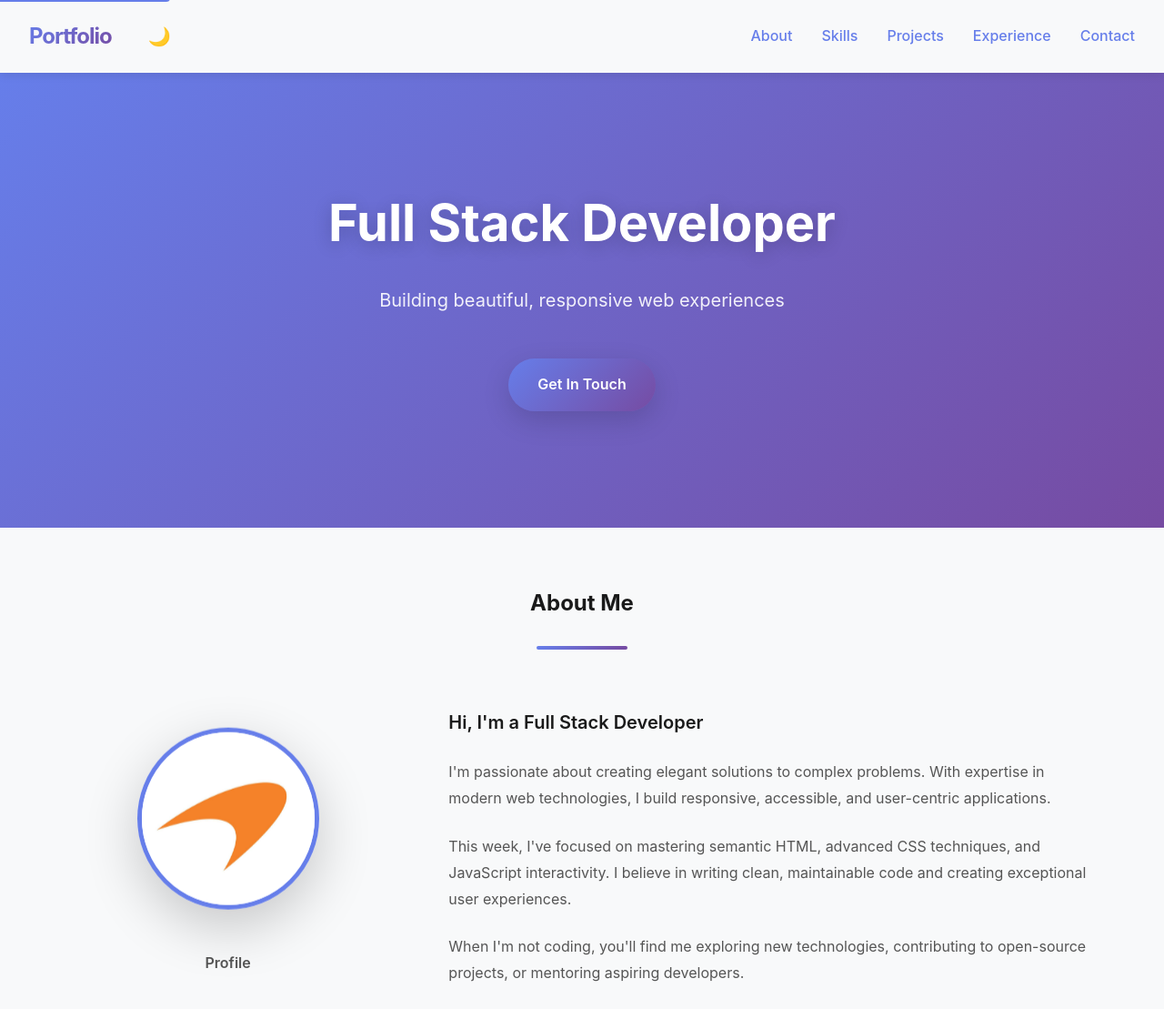
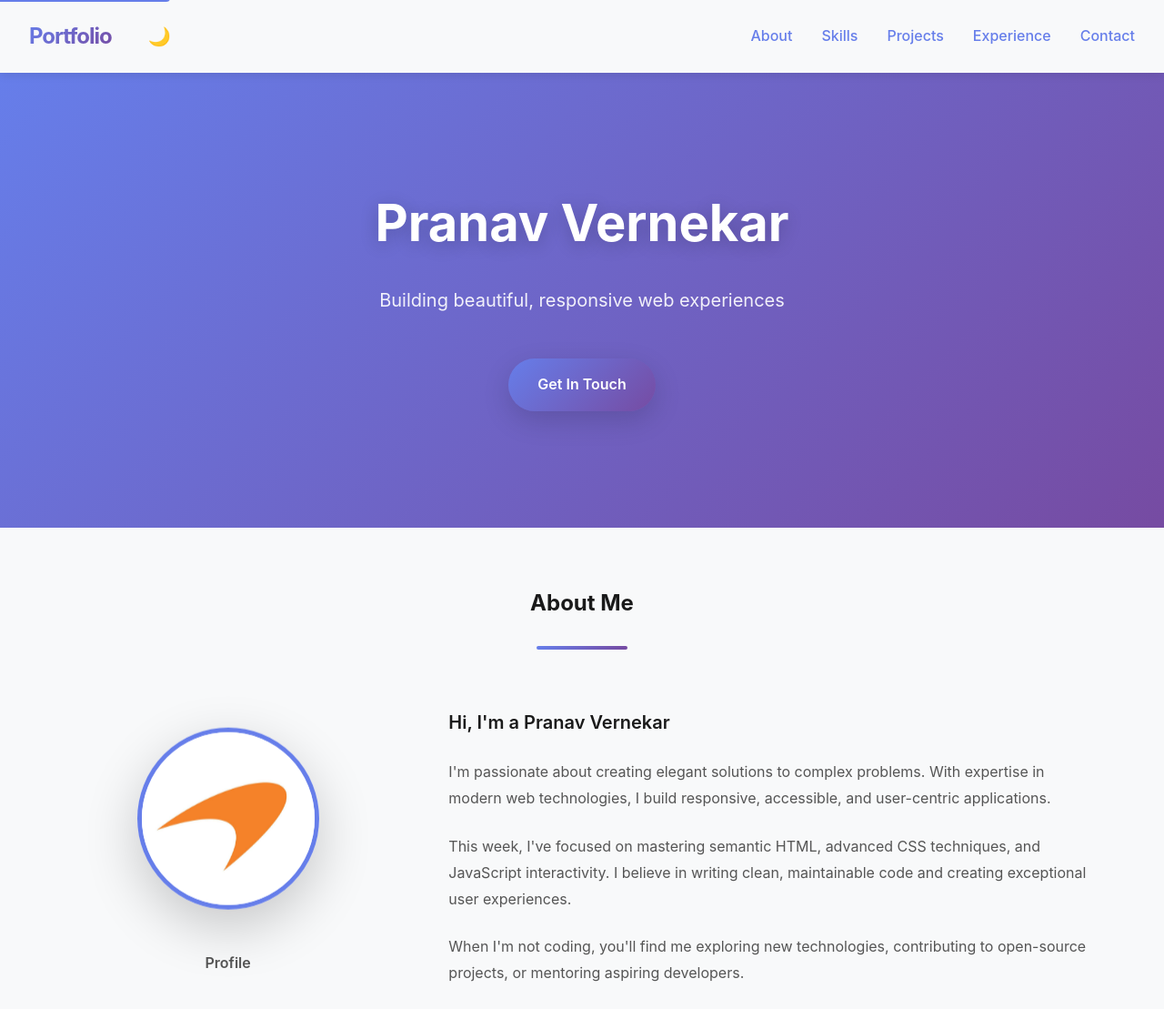
Before and after one commit to Pranavv2006/unify-labs-practice, a plain HTML site: page Day-08/index.html in a window 1280 px wide. Shown: the top 1109 px of the page at 91% size. Drawn offline with Linux system fonts and the light colour scheme.

Commit message:
name update

```diff
--- a/Day-08/index.html
+++ b/Day-08/index.html
@@ -45,7 +45,7 @@
         <!-- Hero Section -->
         <section class="hero">
             <div class="hero-content">
-                <h2>Full Stack Developer</h2>
+                <h2>Pranav Vernekar</h2>
                 <p class="hero-subtitle">Building beautiful, responsive web experiences</p>
                 <a href="#contact" class="cta-button">Get In Touch</a>
             </div>
@@ -60,7 +60,7 @@
                         <figcaption>Profile</figcaption>
                     </figure>
                     <div class="about-text">
-                        <h3>Hi, I'm a Full Stack Developer</h3>
+                        <h3>Hi, I'm a Pranav Vernekar</h3>
                         <p>
                             I'm passionate about creating elegant solutions to complex problems. With expertise in modern web technologies, I build responsive, accessible, and user-centric applications.
                         </p>
```
